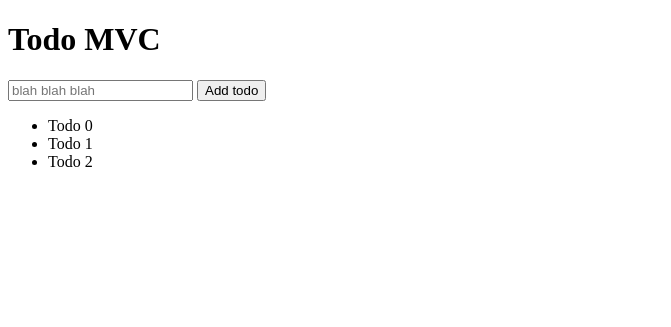
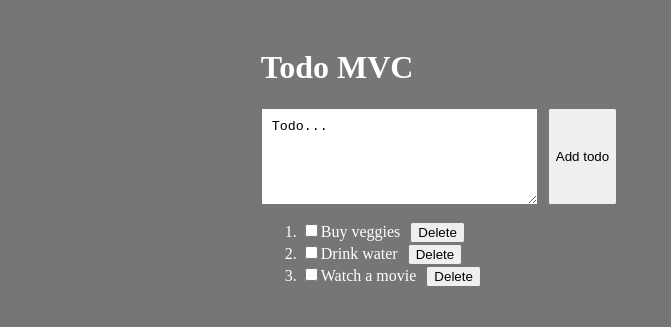
Before and after one commit to yana-bkv/Mini-Framework, a plain HTML site: page index.html in a window 1280 px wide. Shown: the whole page, without its empty margins (0-671 px from the left). Drawn offline with Linux system fonts and the light colour scheme.

Commit message:
add todo

```diff
--- a/index.html
+++ b/index.html
@@ -4,18 +4,46 @@
     <meta charset="UTF-8">
     <meta name="viewport" content="width=device-width, initial-scale=1.0">
     <title>Todo</title>
+    <style>
+        body {
+            background-color: rgb(119, 118, 118);
+            color: white;
+        }
+        .main {
+            padding: 20px;
+            padding-left: 20%;
+        }
+        .create form {
+            display: flex;
+        }
+        textarea {
+            padding: 10px
+        }
+
+        .checkbox {
+            align-items: right;
+        }
+        li {
+            list-style-type: decimal;
+        }
+        button {
+            margin-left: 10px;
+        }
+    </style>
 </head>
 <body>
-    <h1>Todo MVC</h1>
+    <div class="main">
+        <h1>Todo MVC</h1>
 
-    <div class="create">
-        <form>
-            <input type="text" placeholder="blah blah blah">
-            <button type="submit">Add todo</button>
-        </form>
+        <div class="create">
+            <form>
+                <textarea id="myTextarea" rows="5" cols="30">Todo...</textarea>
+                <button type="submit" id="createTodo">Add todo</button>
+            </form>
+        </div>
+
+        <ul id="todoList"></ul>
     </div>
-
-    <div class="list"></div>
     <script src="./index.js"></script>
 </body>
 </html>
--- a/index.js
+++ b/index.js
@@ -1,15 +1,73 @@
-const todoBlocks = document.querySelectorAll("div.list");
+const todos = [
+    { id: 1, text: "Buy veggies", done: true },
+    { id: 2, text: "Drink water", done: false },
+    { id: 3, text: "Watch a movie", done: false }
+];
+localStorage.setItem("todos", JSON.stringify(todos));
 
-todoBlocks.forEach(el => {
-    const todoList = document.createElement("ul");
+// Add todo to a list
+document.getElementById("createTodo").addEventListener("click", function(el) {
+    el.preventDefault();
 
-    for (let i = 0;i<3;i++) {
-        let todo = document.createElement("li");
-        todo.innerHTML = "Todo " + i;
-        todoList.appendChild(todo);
-    }
+    let newId = todos.length + 1;
+    let todoText = document.getElementById("myTextarea").value;
 
-    el.appendChild(todoList);
+    const todo = {id: newId, text: todoText, done: false};
+
+    console.log(todo);
+
+    todos.push(todo);
+    renderTodos();
 });
 
-// Add todo to a list
+// Show todos
+function renderTodos() {
+    const list = document.getElementById('todoList');
+    list.innerHTML = "";
+
+    todos.forEach(todo => {
+        const li = document.createElement("li");
+        const checkbox = document.createElement("input")
+        const btn = document.createElement("button");
+
+
+        checkbox.type = "checkbox";
+        checkbox.className = "checkbox"
+        btn.textContent = "Delete"
+        btn.className = "btnDelete"
+
+        const textNode = document.createTextNode(todo.text);
+
+        li.appendChild(checkbox);
+        li.appendChild(textNode)
+        li.appendChild(btn)
+
+        list.appendChild(li);
+    });
+
+    // Delete todo from a list
+    const btns = document.getElementsByClassName("btnDelete");
+
+    for (let btn of btns) {
+        btn.addEventListener("click", function(el) {
+            el.preventDefault();
+            console.log("remove")
+    })}
+
+    // Check if task is done
+    const checkboxes = document.getElementsByClassName('checkbox');
+
+    for (let checkbox of checkboxes) {
+        checkbox.addEventListener('change', () => {
+            if (checkbox.checked) {
+            console.log("Checked ✅");
+            // todos[i].done = true;
+            } else {
+            console.log("Unchecked ❌");
+            // todos[i].done = false;
+            }
+        });
+    }
+}
+
+window.onload = renderTodos;
```
